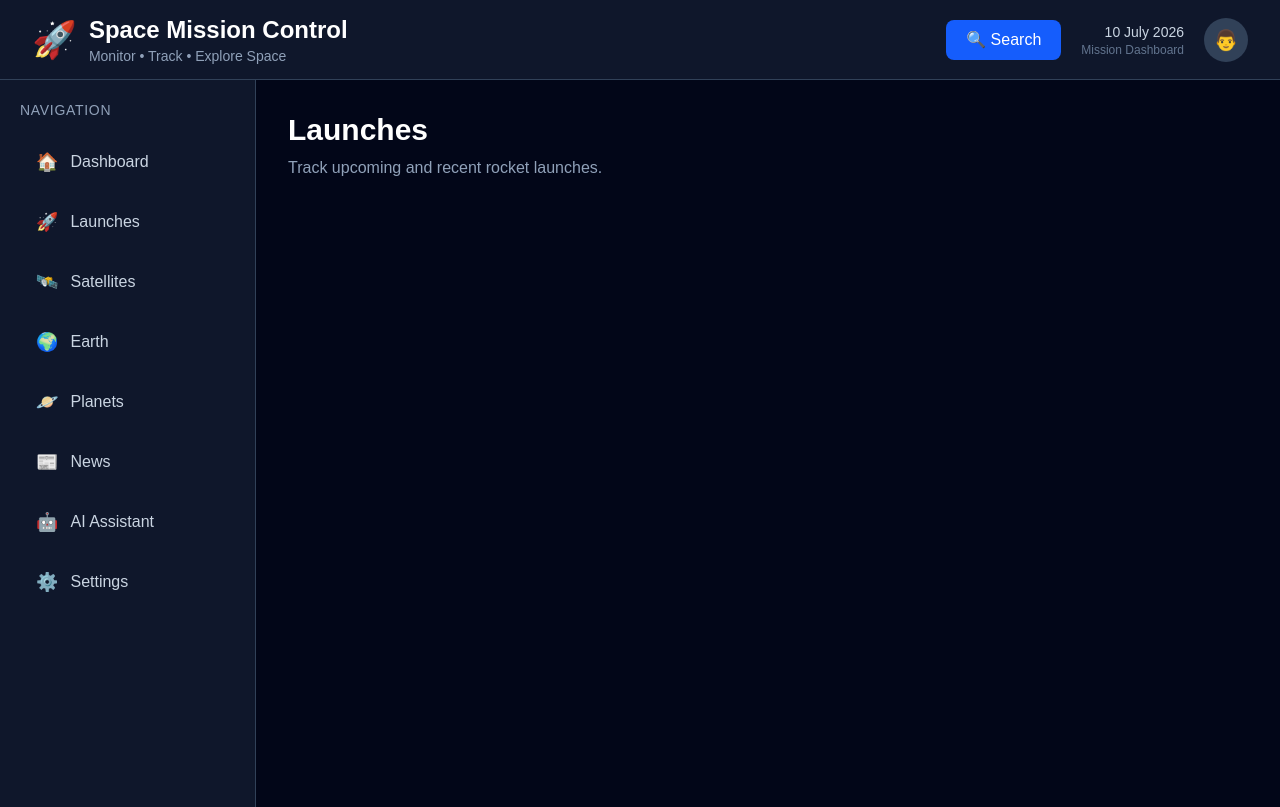
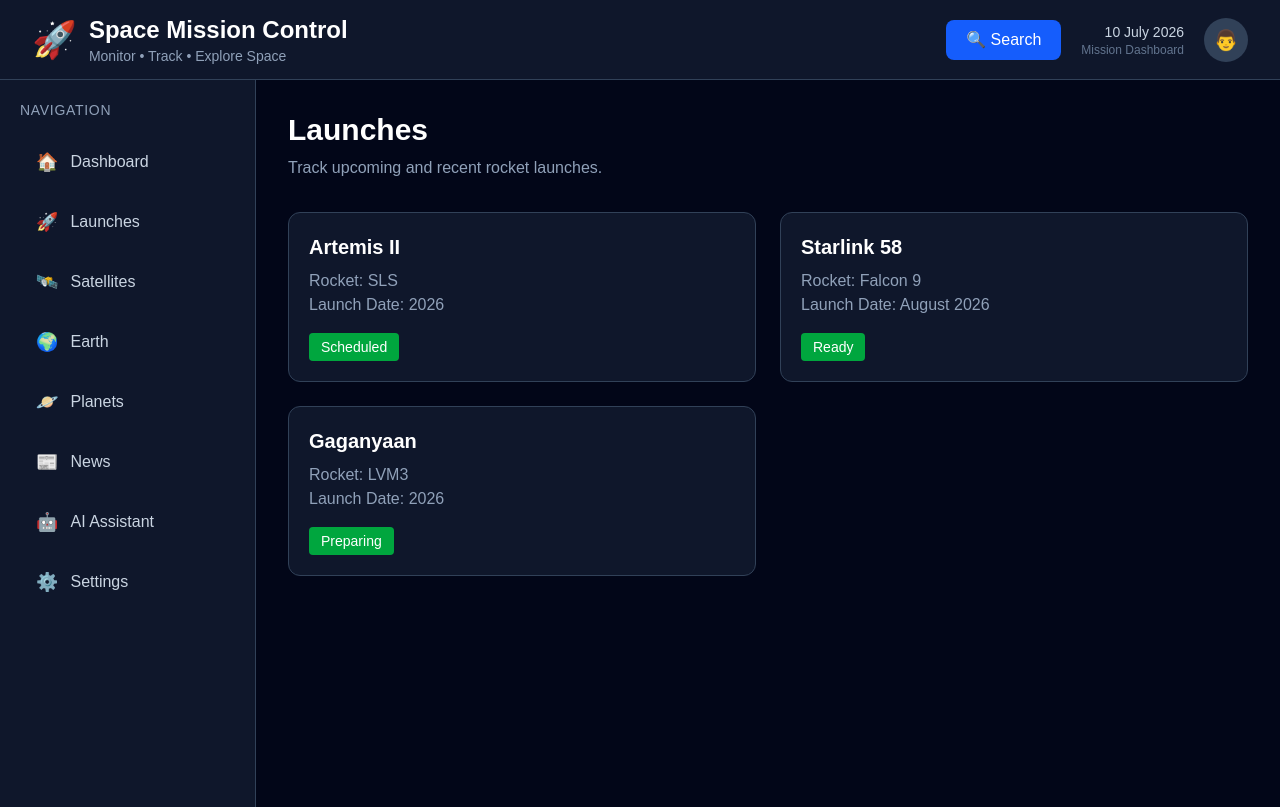
Before and after one commit to pragatipandey-tech/Space-Mission-Control, a React (Vite) app in the folder frontend/: page /launches in a window 1280 px wide. Built offline with nearby package versions, Linux system fonts and the light colour scheme.

Commit message:
feat: display sample launch cards

```diff
--- a/frontend/src/pages/Launches.tsx
+++ b/frontend/src/pages/Launches.tsx
@@ -1,4 +1,5 @@
 import PageHeader from "../components/common/PageHeader";
+import LaunchCard from "../components/launches/LaunchCard";
 
 export default function Launches() {
   return (
@@ -7,6 +8,29 @@ export default function Launches() {
         title="Launches"
         description="Track upcoming and recent rocket launches."
       />
+
+      <div className="grid grid-cols-1 gap-6 lg:grid-cols-2">
+        <LaunchCard
+          mission="Artemis II"
+          rocket="SLS"
+          date="2026"
+          status="Scheduled"
+        />
+
+        <LaunchCard
+          mission="Starlink 58"
+          rocket="Falcon 9"
+          date="August 2026"
+          status="Ready"
+        />
+
+        <LaunchCard
+          mission="Gaganyaan"
+          rocket="LVM3"
+          date="2026"
+          status="Preparing"
+        />
+      </div>
     </div>
   );
 }
```
